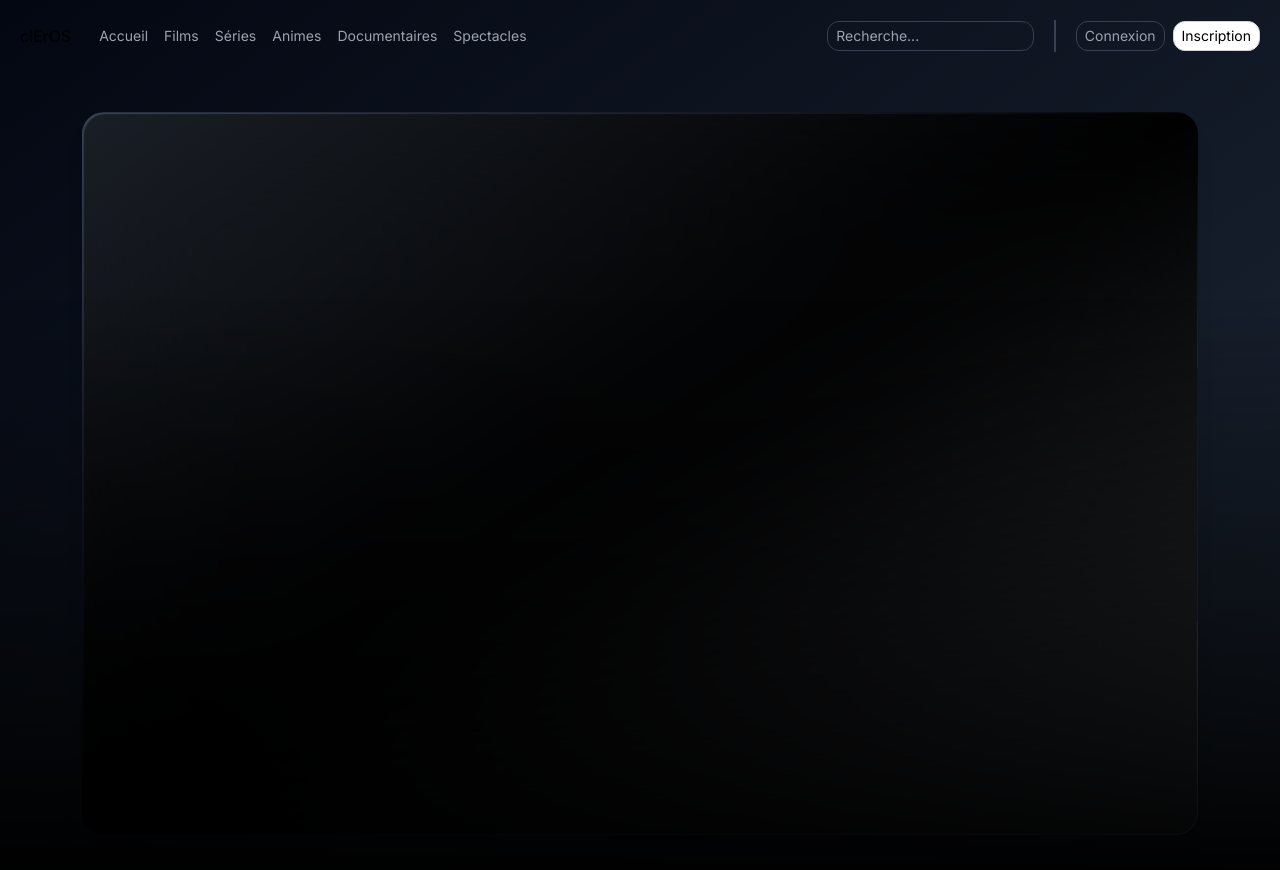
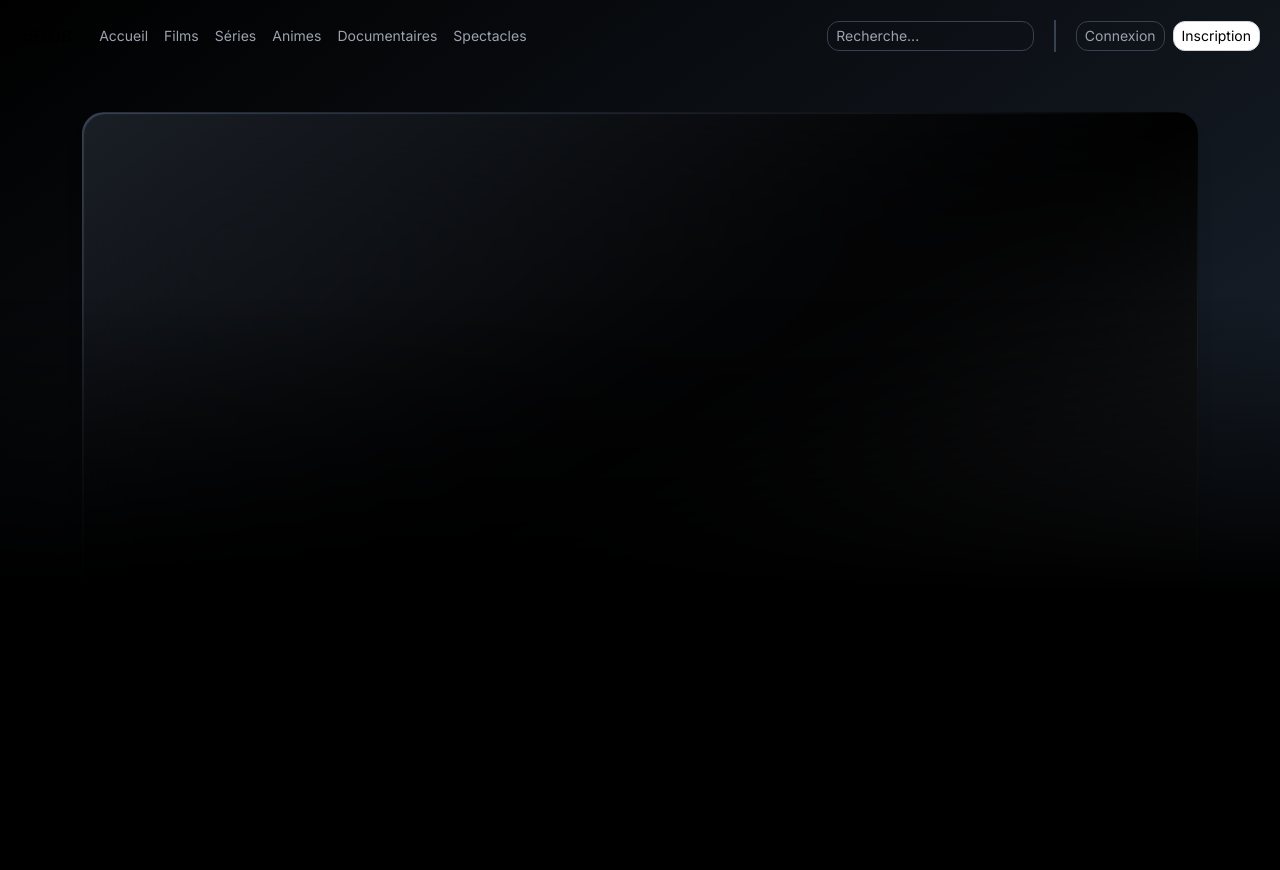
Before and after one commit to smoothwastaken/cleros-webapp, a Next.js app: page / in a window 1280 px wide. Shown: the top 870 px of the page. Built offline with nearby package versions, Linux system fonts and the light colour scheme; no server answers.

Commit message:
Clearing fields after login/signup

```diff
--- a/app/components/ContainerComponent.tsx
+++ b/app/components/ContainerComponent.tsx
@@ -8,7 +8,7 @@ interface ContainerProps {
 const Container: React.FC<ContainerProps> = ({ children }) => {
   return (
     <main
-    className="max-h-fit bg-gradient-to-br from-gray-950 to-gray-800 bg-clip-padding p-5"
+    className="max-h-fit bg-gradient-to-br from-black to-gray-800 bg-clip-padding p-5"
     style={{
       backdropFilter: "blur(40px)",
     }}>
@@ -20,7 +20,7 @@ const Container: React.FC<ContainerProps> = ({ children }) => {
           </div>
         </div>
       </div>
-      <div className='absolute pointer-events-none z-50 inset-x-0 bottom-0 h-4/6 w-screen bg-gradient-to-b from-transparent to-black'></div>
+      <div className='absolute pointer-events-none z-50 inset-x-0 bottom-0 h-4/6 w-screen bg-gradient-to-b from-transparent via-black to-black'></div>
     </main>
   )
 }
--- a/app/components/Header/AuthComponent.tsx
+++ b/app/components/Header/AuthComponent.tsx
@@ -64,6 +64,8 @@ function Auth() {
                   </div>
                   <button onClick={() => {
                     signInWithEmailAndPassword(auth, logEmail, logPassword)
+                    setLogEmail('')
+                    setLogPassword('')
                     setLogPopUp(false)
                   }} className='p-2 select-none border-gray-700 text-gray-200 bg-white bg-opacity-0 border-[1px] rounded-xl outline-none focus:bg-opacity-5 hover:bg-opacity-5 transition-all duration-300'>Connexion</button>
                 </div>
@@ -87,8 +89,10 @@ function Auth() {
                   <div className='flex items-center justify-between mb-4'></div>
                   <button onClick={() => {
                     createUserWithEmailAndPassword(auth, regEmail, regPassword)
+                    setRegEmail('')
+                    setRegPassword('')
                     setRegisterPopUp(false)
-                  }} className='p-2 select-none border-gray-700 text-gray-200 bg-white bg-opacity-0 border-[1px] rounded-xl outline-none focus:bg-opacity-5 hover:bg-opacity-5 transition-all duration-300'>Connexion</button>
+                  }} className='p-2 select-none border-gray-700 text-gray-200 bg-white bg-opacity-0 border-[1px] rounded-xl outline-none focus:bg-opacity-5 hover:bg-opacity-5 transition-all duration-300'>Inscription</button>
                 </div>
               </div>
             </div>
```
